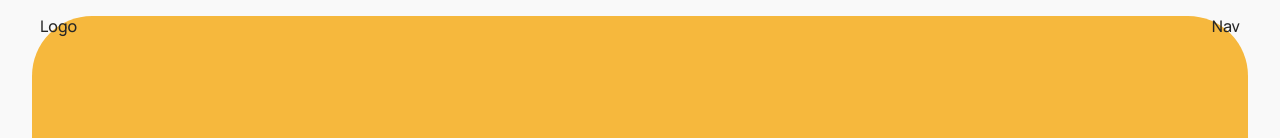
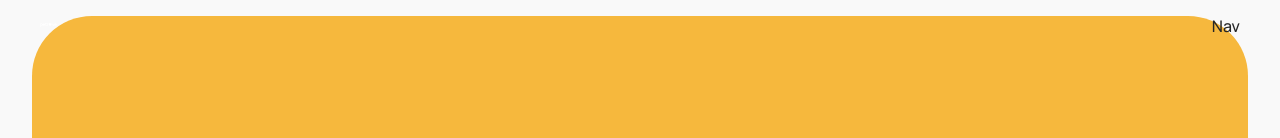
Before and after one commit to valentyna88/petlove, a React (Vite) app: page /home in a window 1280 px wide. Shown: the top 138 px of the page. Built offline with nearby package versions, Linux system fonts and the light colour scheme.

Commit message:
feat: add Logo

```diff
--- a/src/components/Logo/Logo.jsx
+++ b/src/components/Logo/Logo.jsx
@@ -1,5 +1,15 @@
-const Logo = () => {
-  return <div>Logo</div>;
+import { Link } from 'react-router-dom';
+import sprite from '../../assets/sprite.svg';
+import css from './Logo.module.css';
+
+const Logo = ({ icon }) => {
+  return (
+    <Link to="/home">
+      <svg className={css.logo} width={17} height={17}>
+        <use href={`${sprite}#${icon}`}></use>
+      </svg>
+    </Link>
+  );
 };
 
 export default Logo;
```
Also changed, not shown: src/assets/sprite.svg.
